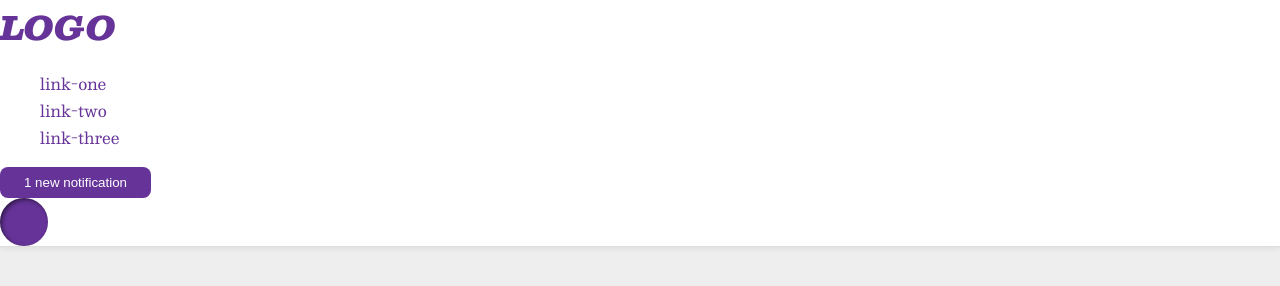
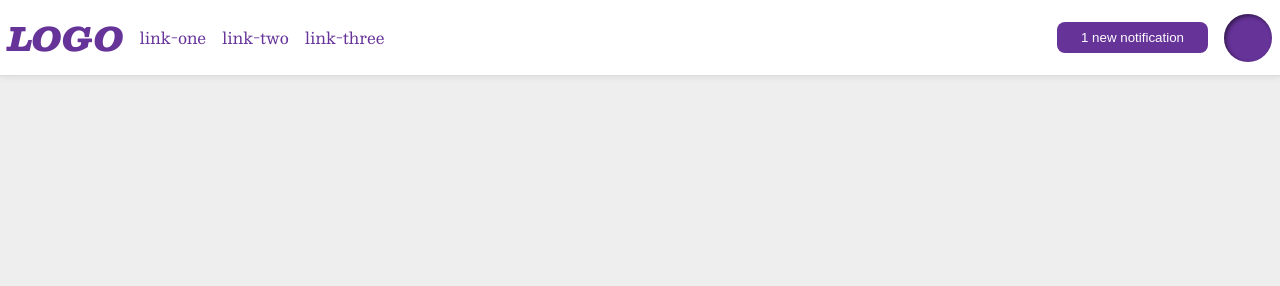
Before and after one commit to padawan009/flexbox-tasks, a plain HTML site: page 03-flex-header-2/index.html in a window 1280 px wide. Drawn offline with nearby package versions, Linux system fonts and the light colour scheme.

Commit message:
did 3 task

```diff
--- a/03-flex-header-2/index.html
+++ b/03-flex-header-2/index.html
@@ -9,6 +9,7 @@
   </head>
   <body>
     <div class="header">
+      <div class="left-container">
         <div class="logo">
           LOGO
         </div>
@@ -17,10 +18,13 @@
           <li><a href="google.com">link-two</a></li>
           <li><a href="google.com">link-three</a></li>
         </ul>
+      </div>
+      <div class="right-container">
         <button class="notifications">
           1 new notification
         </button>
         <div class="profile-image"></div>
       </div>
+    </div>
   </body>
 </html>
--- a/03-flex-header-2/style.css
+++ b/03-flex-header-2/style.css
@@ -12,6 +12,25 @@ body {
   background: white;
   border-bottom: 1px solid #ddd;
   box-shadow: 0 0 8px rgba(0,0,0,.1);
+  display: flex;
+  justify-content: space-between;
+  align-items: center;
+  padding: 8px;
+}
+
+.left-container {
+  display: flex;
+  justify-content: flex-start;
+  align-items: center;
+  gap: 16px;
+}
+
+.right-container {
+  display: flex;
+  justify-content: flex-end;
+  align-items: center;
+  flex: 1;
+  gap: 16px;
 }
 
 .profile-image {
@@ -41,8 +60,14 @@ a {
   /* this removes the line under our links */
   text-decoration: none;
   color: rebeccapurple;
+
 }
 
 ul {
   list-style-type: none;
+  display: flex;
+  justify-content: space-between;
+  align-items: center;
+  padding: 0;
+  gap: 16px;
 }
```
Lines whose indentation alone changed are shown as unchanged.
